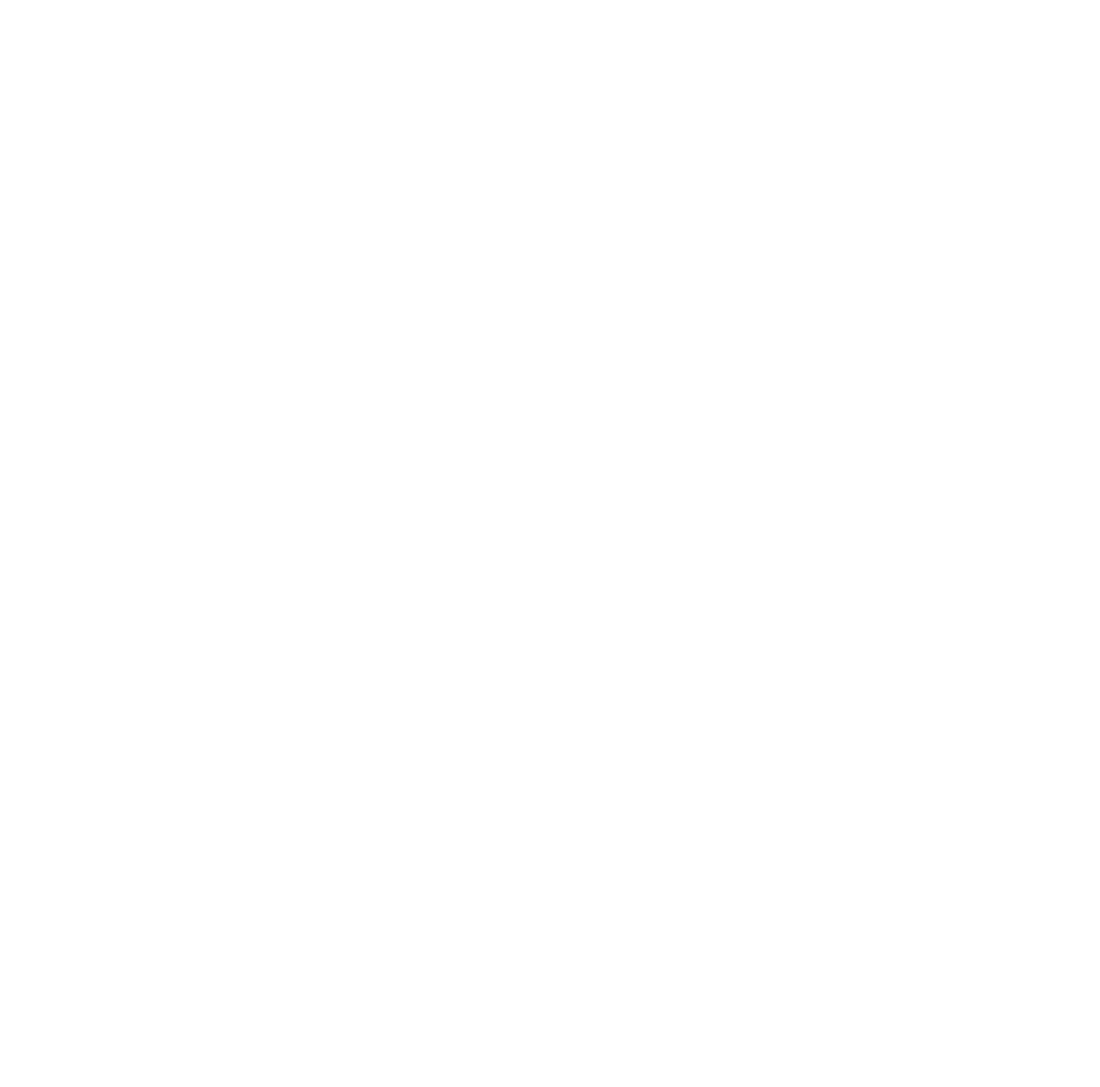
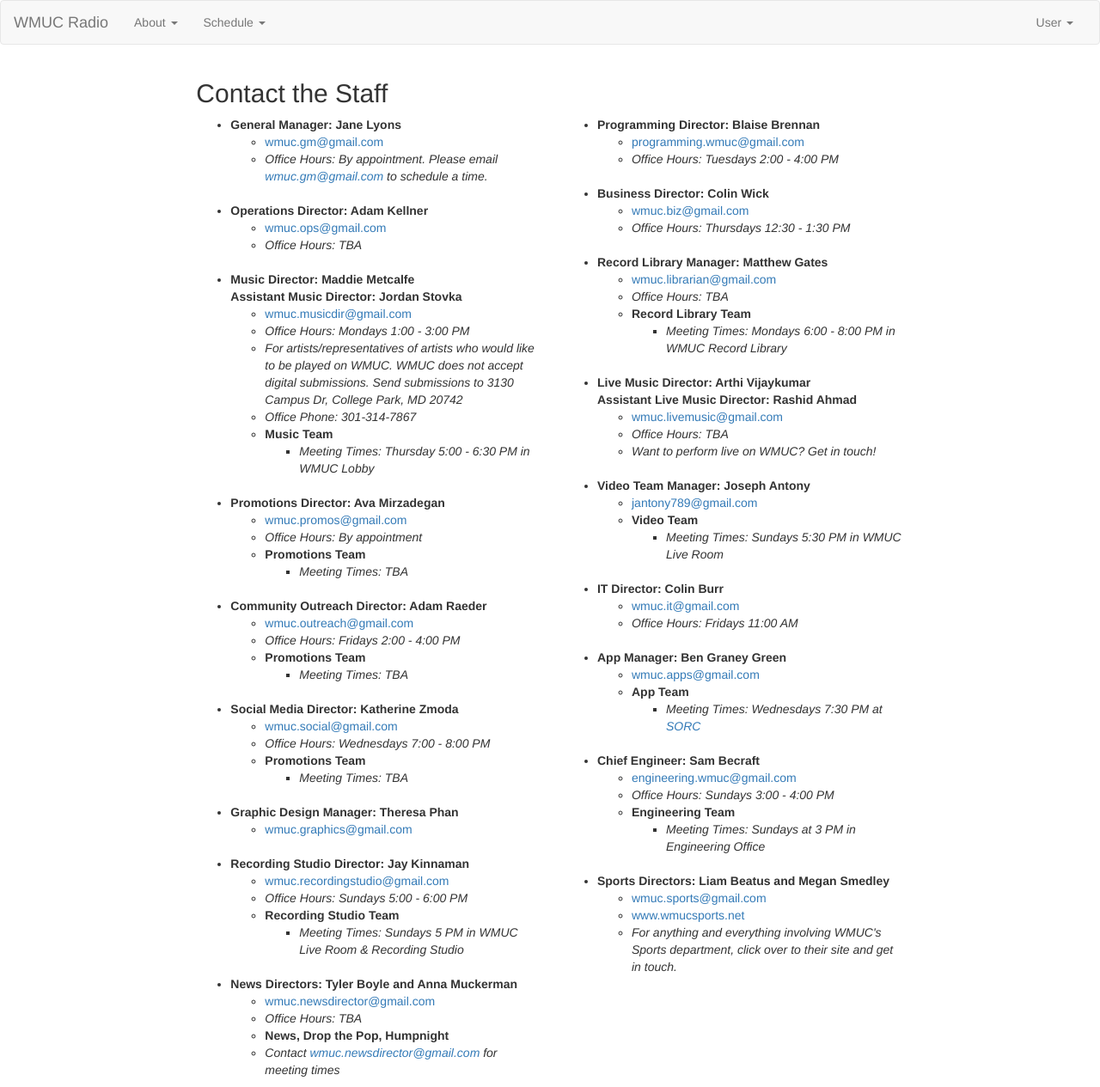
Before and after one commit to sw3dish/wmuc, a Flask app: page /about/staff in a window 1280 px wide. Before the commit the page is empty. Shown: the whole page at 86% size. Before the commit the page ends 800 px from the top, so only its background shows below. Run offline with Flask 2, Linux system fonts and the light colour scheme; some libraries are stand-ins or nearby versions.

Commit message:
Add static pages

```diff
--- a/app/wmuc/templates/staff.html
+++ b/app/wmuc/templates/staff.html
@@ -0,0 +1,201 @@
+{% extends "layout.html" %}
+
+{% block body %}
+<!-- This will be replaced with a dynamically generated staff page when users are more fleshed out-->
+<h2>Contact the Staff</h2>
+<div class="row">
+  <div class="col-md-6">
+    <ul>
+      <li>
+        <strong>General Manager: Jane Lyons</strong>
+        <ul>
+          <li><a href="mailto:wmucgm@gmail.com">wmuc.gm@gmail.com</a></li>
+          <li><em> Office Hours: By appointment. Please email <a href="mailto:wmucgm@gmail.com">wmuc.gm@gmail.com</a> to schedule a time.</em></li>
+        </ul>
+      </li>
+      <br>
+      <li>
+        <strong>Operations Director: Adam Kellner</strong>
+        <ul>
+          <li><a href="mailto:wmuc.ops@gmail.com">wmuc.ops@gmail.com</a></li>
+          <li><em> Office Hours: TBA</em></li>
+        </ul>
+      </li>
+      <br>
+      <li>
+        <strong>Music Director: Maddie Metcalfe</strong>
+        <br>
+        <strong>Assistant Music Director: Jordan Stovka</strong>
+        <ul>
+          <li><a href="mailto:wmucmusicdir@gmail.com">wmuc.musicdir@gmail.com</a></li>
+          <li><em> Office Hours: Mondays 1:00 - 3:00 PM</em></li>
+          <li><em>For artists/representatives of artists who would like to be played on WMUC. WMUC does not accept digital submissions. Send submissions to 3130 Campus Dr, College Park, MD 20742</em></li>
+          <li><em> Office Phone: 301-314-7867 </em></li>
+          <li><strong>Music Team</strong></li>
+          <ul>
+            <li><em> Meeting Times: Thursday 5:00 - 6:30 PM in WMUC Lobby</em></li>
+          </ul>
+        </ul>
+      </li>
+      <br>
+      <li>
+        <strong>Promotions Director: Ava Mirzadegan</strong>
+        <ul>
+          <li><a href="mailto:wmucpromos@gmail.com">wmuc.promos@gmail.com</a></li>
+          <li><em> Office Hours: By appointment</em></li>
+          <li><strong>Promotions Team</strong></li>
+          <ul>
+            <li><em> Meeting Times: TBA</em></li>
+          </ul>
+        </ul>
+      </li>
+      <br>
+      <li>
+        <strong>Community Outreach Director: Adam Raeder</strong>
+        <ul>
+          <li><a href="mailto:wmuc.outreach@gmail.com">wmuc.outreach@gmail.com</a></li>
+          <li><em> Office Hours: Fridays 2:00 - 4:00 PM</em></li>
+          <li><strong>Promotions Team</strong></li>
+          <ul>
+            <li><em> Meeting Times: TBA</em></li>
+          </ul>
+        </ul>
+      </li>
+      <br>
+      <li>
+        <strong>Social Media Director: Katherine Zmoda</strong>
+        <ul>
+          <li><a href="mailto:wmuc.social@gmail.com">wmuc.social@gmail.com</a></li>
+          <li><em> Office Hours: Wednesdays 7:00 - 8:00 PM</em></li>
+          <li><strong>Promotions Team</strong></li>
+          <ul>
+            <li><em> Meeting Times: TBA</em></li>
+          </ul>
+        </ul>
+      </li>
+      <br>
+      <li>
+        <strong>Graphic Design Manager: Theresa Phan</strong>
+        <ul>
+          <li><a href="mailto:wmuc.graphics@gmail.com">wmuc.graphics@gmail.com</a></li>
+        </ul>
+      </li>
+      <br>
+      <li>
+        <strong>Recording Studio Director: Jay Kinnaman</strong>
+        <ul>
+          <li><a href="mailto:wmuc.recordingstudio@gmail.com">wmuc.recordingstudio@gmail.com</a></li>
+          <li><em> Office Hours: Sundays 5:00 - 6:00 PM</em></li>
+          <li><strong>Recording Studio Team</strong></li>
+          <ul>
+            <li><em> Meeting Times: Sundays 5 PM in WMUC Live Room & Recording Studio</em></li>
+          </ul>
+        </ul>
+      </li>
+      <br>
+      <li>
+        <strong>News Directors: Tyler Boyle and Anna Muckerman</strong>
+        <ul>
+          <li><a href="mailto:wmucnewsdirector@gmail.com">wmuc.newsdirector@gmail.com</a></li>
+          <li><em> Office Hours: TBA</em></li>
+          <li><strong>News, Drop the Pop, Humpnight</strong></li>
+          <li><em> Contact <a href="mailto:wmucnewsdirector@gmail.com">wmuc.newsdirector@gmail.com</a> for meeting times</em></li>
+        </ul>
+      </li>
+    </ul>
+  </div>
+  <div class="col-md-6">
+    <ul>
+      <li>
+        <strong>Programming Director: Blaise Brennan</strong>
+        <ul>
+          <li><a href="mailto:programmingwmuc@gmail.com">programming.wmuc@gmail.com</a></li>
+          <li><em> Office Hours: Tuesdays 2:00 - 4:00 PM</em></li>
+        </ul>
+      </li>
+      <br>
+      <li>
+        <strong>Business Director: Colin Wick</strong>
+        <ul>
+          <li><a href="mailto:wmuc.biz@gmail.com">wmuc.biz@gmail.com</a></li>
+          <li><em> Office Hours: Thursdays 12:30 - 1:30 PM</em></li>
+        </ul>
+      </li>
+      <br>
+      <li>
+        <strong>Record Library Manager: Matthew Gates</strong>
+        <ul>
+          <li><a href="mailto:wmuclibrarian@gmail.com">wmuc.librarian@gmail.com</a></li>
+          <li><em> Office Hours: TBA</em></li>
+          <li><strong>Record Library Team</strong></li>
+          <ul>
+            <li><em> Meeting Times: Mondays 6:00 - 8:00 PM in WMUC Record Library</em></li>
+          </ul>
+        </ul>
+      </li>
+      <br>
+      <li>
+        <strong>Live Music Director: Arthi Vijaykumar</strong>
+        <br>
+        <strong>Assistant Live Music Director: Rashid Ahmad</strong>
+        <ul>
+          <li><a href="mailto:wmuclivemusic@gmail.com">wmuc.livemusic@gmail.com</a></li>
+          <li><em> Office Hours: TBA</em></li>
+          <li><em>Want to perform live on WMUC? Get in touch!</em></li>
+        </ul>
+      </li>
+      <br>
+      <li>
+        <strong>Video Team Manager: Joseph Antony</strong>
+        <ul>
+          <li><a href="mailto:jantony789@gmail.com">jantony789@gmail.com</a></li>
+          <li><strong>Video Team</strong></li>
+          <ul>
+            <li><em> Meeting Times: Sundays 5:30 PM in WMUC Live Room</em></li>
+          </ul>
+        </ul>
+      </li>
+      <br>
+      <li>
+        <strong>IT Director: Colin Burr</strong>
+        <ul>
+          <li><a href="mailto:wmuc.it@gmail.com">wmuc.it@gmail.com</a></li>
+          <li><em> Office Hours: Fridays 11:00 AM</em></li>
+        </ul>
+      </li>
+      <br>
+      <li>
+        <strong>App Manager: Ben Graney Green</strong>
+        <ul>
+          <li><a href="mailto:wmuc.apps@gmail.com">wmuc.apps@gmail.com</a></li>
+          <li><strong>App Team</strong></li>
+          <ul>
+            <li><em> Meeting Times: Wednesdays 7:30 PM at <a href="http://thestamp.umd.edu/student_org_resource_center_sorc" >SORC</a></em></li>
+          </ul>
+        </ul>
+      </li>
+      <br>
+      <li>
+        <strong>Chief Engineer: Sam Becraft</strong>
+        <ul>
+          <li><a href="mailto:engineering.wmuc@gmail.com">engineering.wmuc@gmail.com</a></li>
+          <li><em> Office Hours: Sundays 3:00 - 4:00 PM</em></li>
+          <li><strong>Engineering Team</strong></li>
+          <ul>
+            <li><em> Meeting Times: Sundays at 3 PM in Engineering Office</em></li>
+          </ul>
+        </ul>
+      </li>
+      <br>
+      <li>
+        <strong>Sports Directors: Liam Beatus and Megan Smedley</strong>
+        <ul>
+          <li><a href="mailto:wmucsports@gmail.com">wmuc.sports@gmail.com</a></li>
+          <li><a href="http://www.wmucsports.net"> www.wmucsports.net</a></li>
+          <li><em>For anything and everything involving WMUC's Sports department, click over to their site and get in touch.</em></li>
+        </ul>
+      </li>
+    </ul>
+  </div>
+</div>
+{% endblock %}
```
Also changed, not shown: app/wmuc/templates/donate.html (+12 -0 lines), app/wmuc/templates/get_involved.html (+14 -0 lines), app/wmuc/templates/history.html (+52 -1 lines), app/wmuc/templates/resources.html (added).
